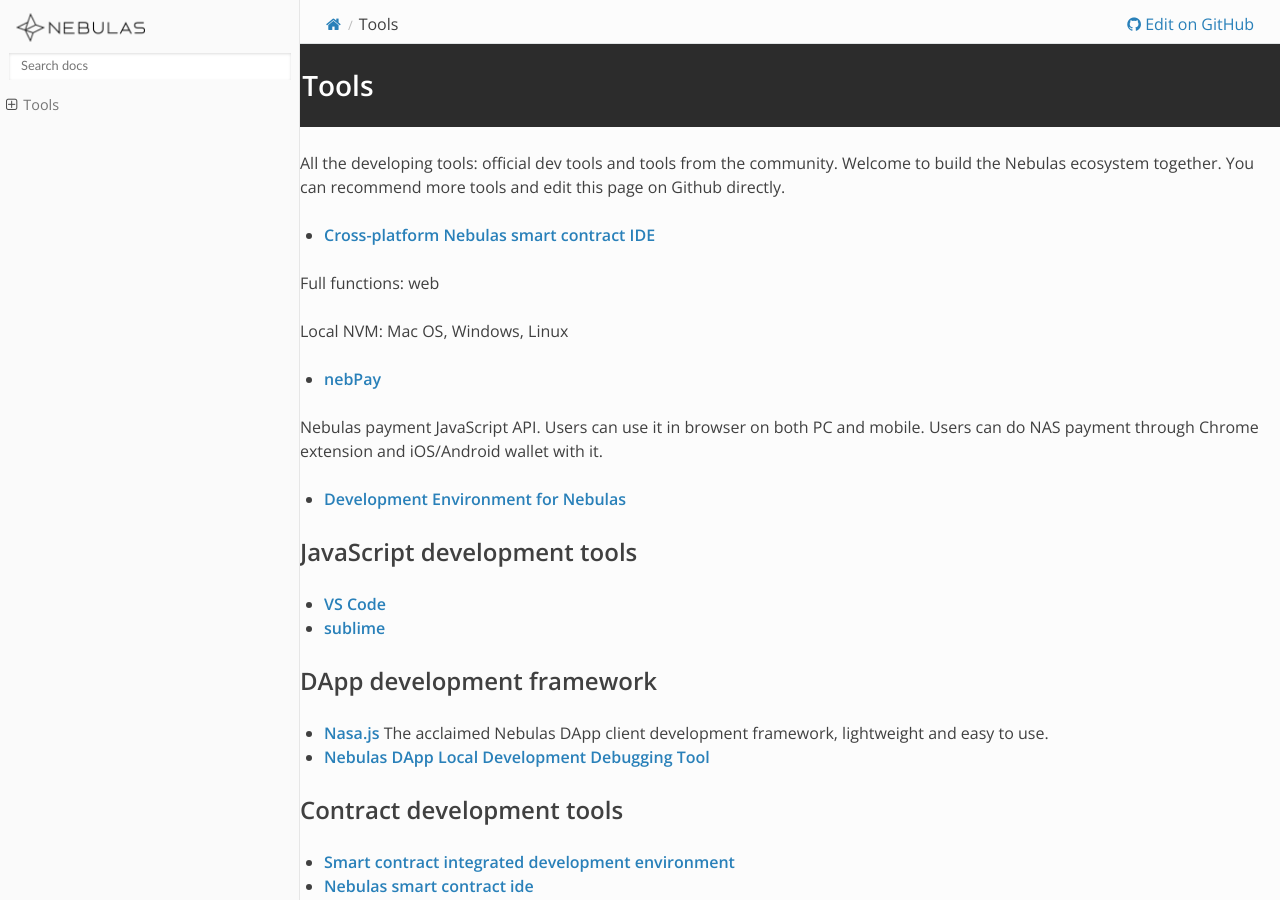
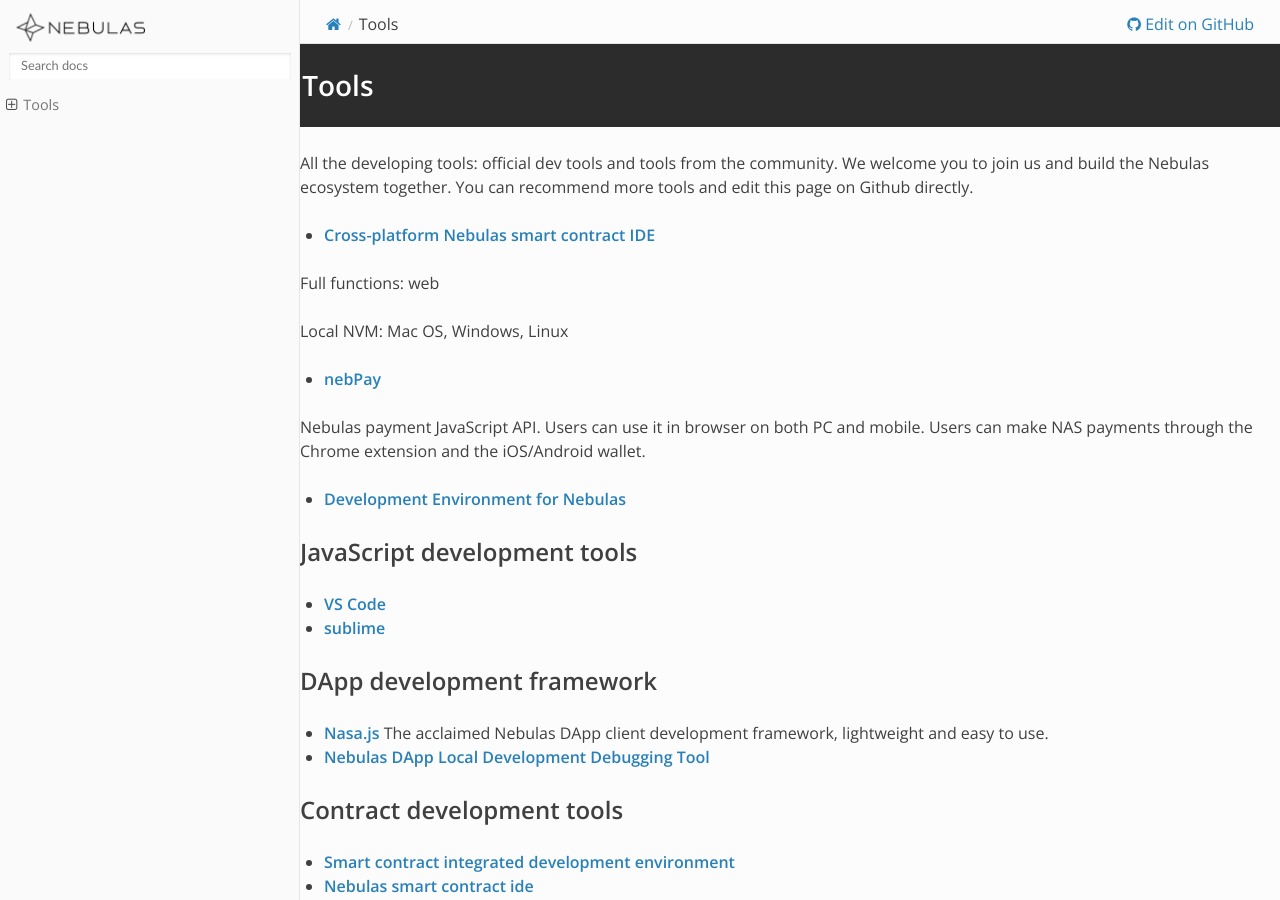
Before and after one commit to nebulasio/nebdocs, a Sphinx documentation site: the page built from docs/dapp-development/tools.md, in a window 1280 px wide and 900 px high. Built offline with Sphinx 7.4.7 and the Read the Docs theme 2.0.0, drawn with Linux system fonts in a browser that asks for light colours; pages that are not in the unit, such as notebooks, are missing from menus; some of the changed text lies outside the part shown.

Commit message:
fixes tools

```diff
--- a/docs/dapp-development/tools.md
+++ b/docs/dapp-development/tools.md
@@ -1,6 +1,6 @@
 # Tools
 
-All the developing tools: official dev tools and tools from the community. Welcome to build the Nebulas ecosystem together. You can recommend more tools and edit this page on Github directly.
+All the developing tools: official dev tools and tools from the community. We welcome you to join us and build the Nebulas ecosystem together. You can recommend more tools and edit this page on Github directly.
 
 
 - **[Cross-platform Nebulas smart contract IDE](https://nebide.block2100.com/)**
@@ -13,7 +13,7 @@
 - **[nebPay](https://github.com/nebulasio/nebPay)**
 
 Nebulas payment JavaScript API.
-Users can use it in browser on both PC and mobile. Users can do NAS payment through Chrome extension and iOS/Android wallet with it.
+Users can use it in browser on both PC and mobile. Users can make NAS payments through the Chrome extension and the iOS/Android wallet.
 
 - **[Development Environment for Nebulas](https://github.com/mirei83/NebuEnv)**
 
```
Also changed, not shown: other parts of docs/dapp-development/tools.md (+3 -3 lines).
